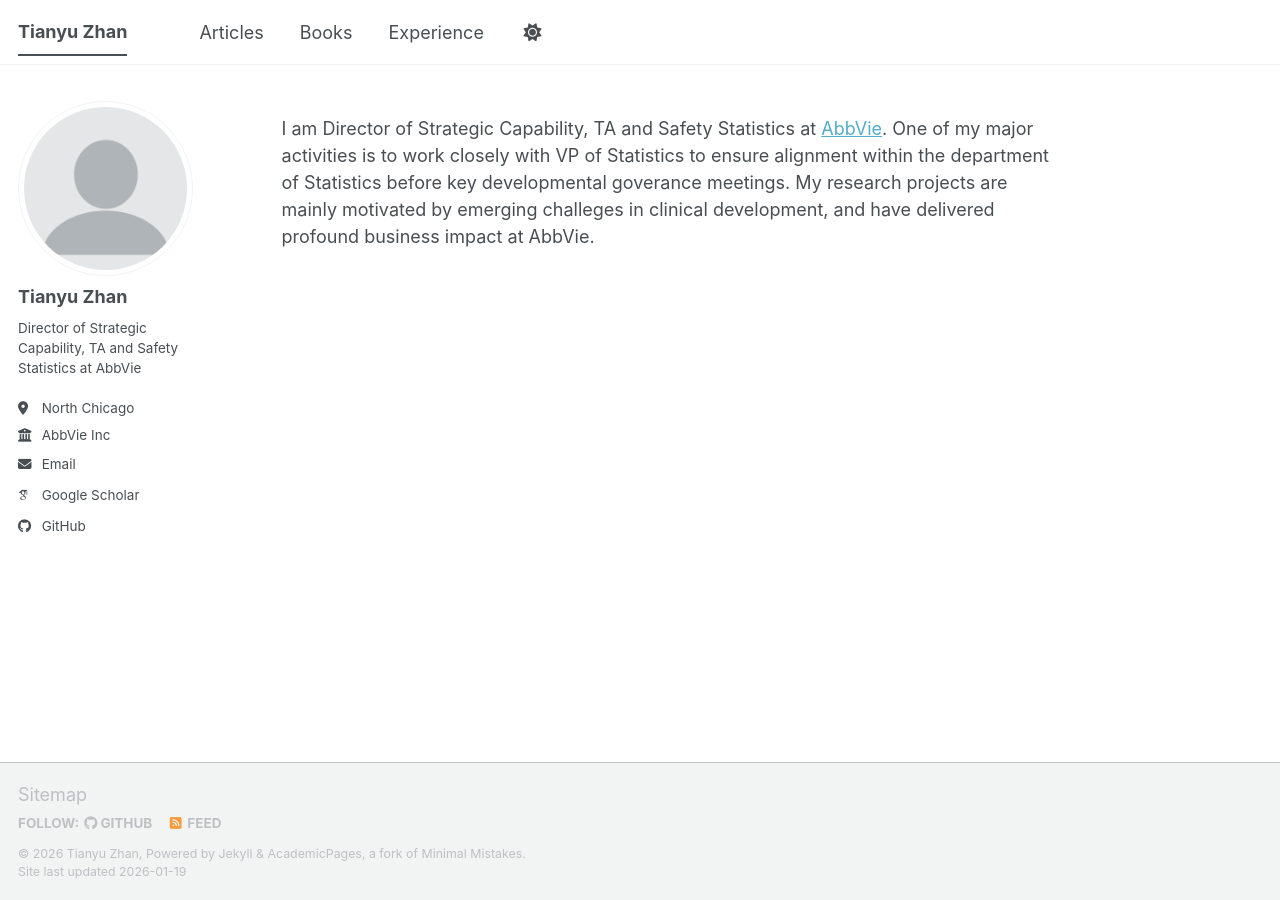
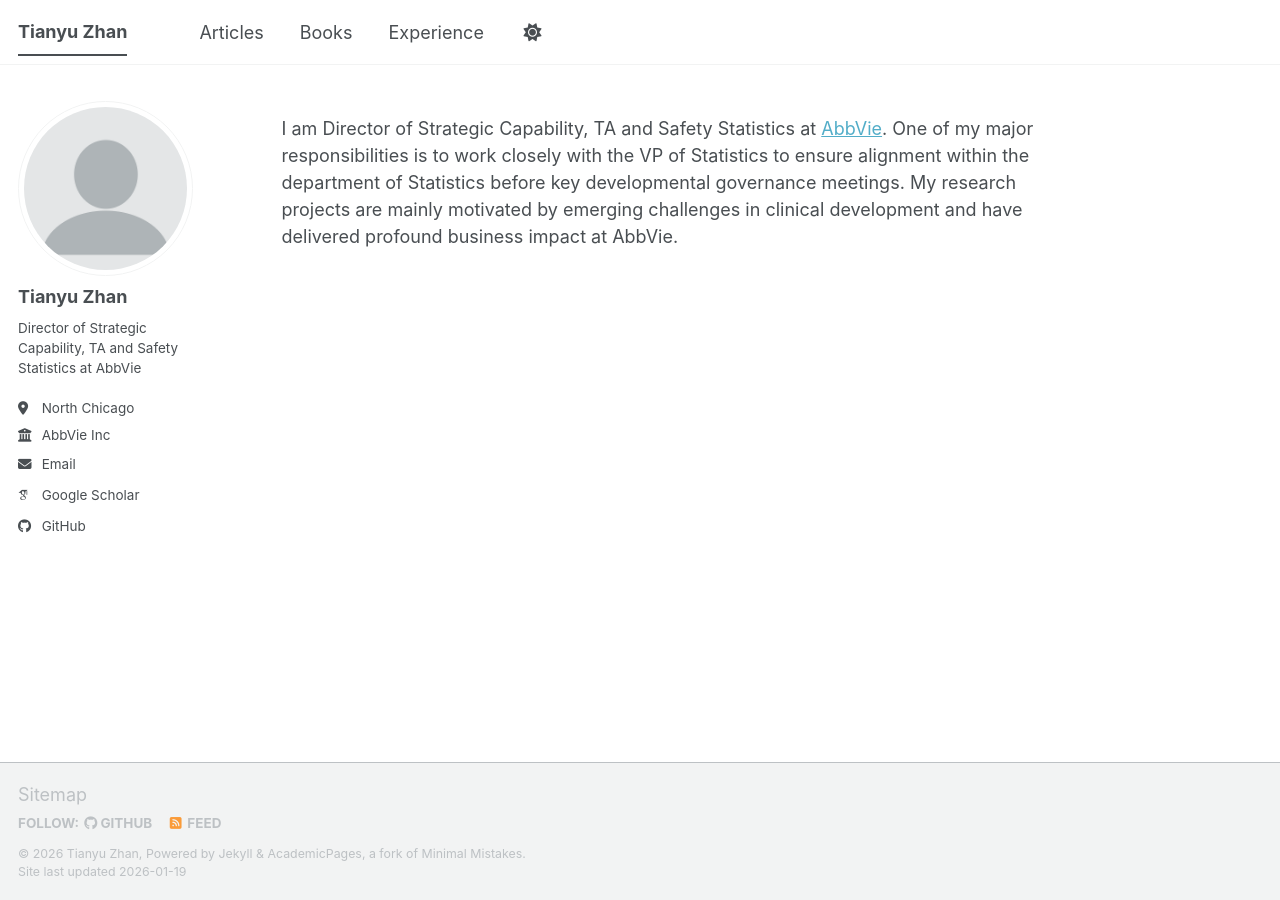
Before and after one commit to tian-yu-zhan/tian-yu-zhan.github.io, a Jekyll site: the page built from _pages/about.md, in a window 1280 px wide. Built offline with Jekyll 4.4.1, drawn with Linux system fonts in a browser that asks for light colours; some web fonts are replaced; a script bundle is joined from its source files by our own code; library files that are not in the unit come from our copies.

Commit message:
Update about.md

```diff
--- a/_pages/about.md
+++ b/_pages/about.md
@@ -7,4 +7,4 @@
   - /about.html
 ---
 
-I am Director of Strategic Capability, TA and Safety Statistics at [AbbVie](https://www.abbvie.com/). One of my major activities is to work closely with VP of Statistics to ensure alignment within the department of Statistics before key developmental goverance meetings. My research projects are mainly motivated by emerging challeges in clinical development, and have delivered profound business impact at AbbVie.
+I am Director of Strategic Capability, TA and Safety Statistics at [AbbVie](https://www.abbvie.com/). One of my major responsibilities is to work closely with the VP of Statistics to ensure alignment within the department of Statistics before key developmental governance meetings. My research projects are mainly motivated by emerging challenges in clinical development and have delivered profound business impact at AbbVie.
```
